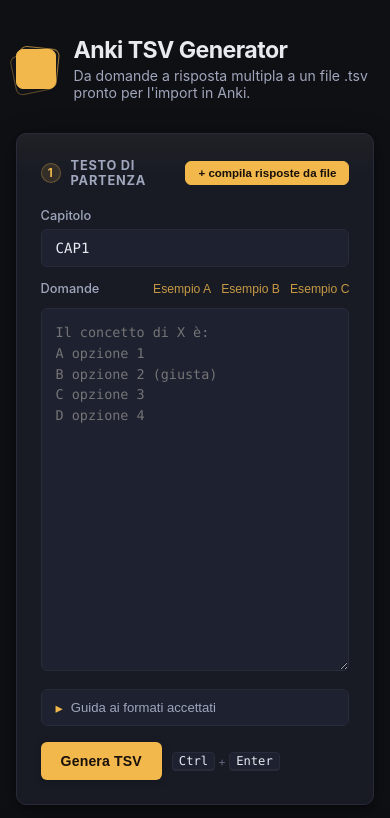
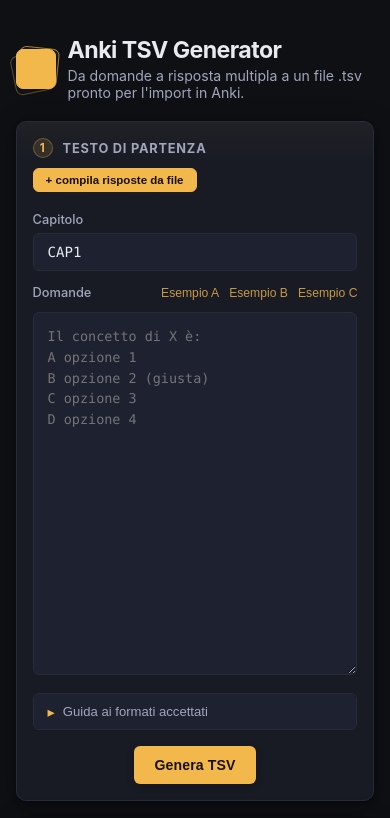
Before and after one commit to michelebaruffetti/anki-tsv-app, a React (Vite) app: page / in a window 390 px wide. Shown: the top 818 px of the page. Built offline with nearby package versions, Linux system fonts and the light colour scheme.

Commit message:
fix: responsive layout with proper cascade order for mobile breakpoints

```diff
--- a/src/App.css
+++ b/src/App.css
@@ -116,6 +116,7 @@
   border: 1px solid var(--border);
   border-radius: var(--radius);
   padding: 24px;
+  min-width: 0;
   box-shadow: var(--shadow);
   /* subtle top accent stripe */
   background-image: linear-gradient(
@@ -718,3 +719,31 @@
   flex-wrap: wrap;
   flex-shrink: 0;
 }
+
+/* ── ≤ 640px: phone landscape / small tablet ────────────────────────── */
+@media (max-width: 640px) {
+  .panel { padding: 16px; }
+  .app-header { margin-bottom: 20px; }
+  .brand { gap: 12px; }
+  .app { padding-bottom: 36px; }
+
+  .panel-heading-row { flex-wrap: wrap; gap: 8px 12px; }
+  .field-label-row { flex-wrap: wrap; gap: 6px; }
+
+  .download-row { flex-direction: column; align-items: stretch; }
+  .filename-field { min-width: auto; }
+  .actions { justify-content: center; }
+}
+
+/* ── ≤ 480px: phone portrait ────────────────────────────────────────── */
+@media (max-width: 480px) {
+  .generate-row { flex-direction: column; align-items: stretch; gap: 10px; }
+  .generate-row-left { justify-content: center; }
+  .kbd-hint { display: none; }
+  .empty-state p { max-width: none; }
+}
+
+/* ── ≤ 900px: tablet / mobile (tabella senza scroll verticale) ──────── */
+@media (max-width: 900px) {
+  .table-wrap { max-height: none; }
+}
```
